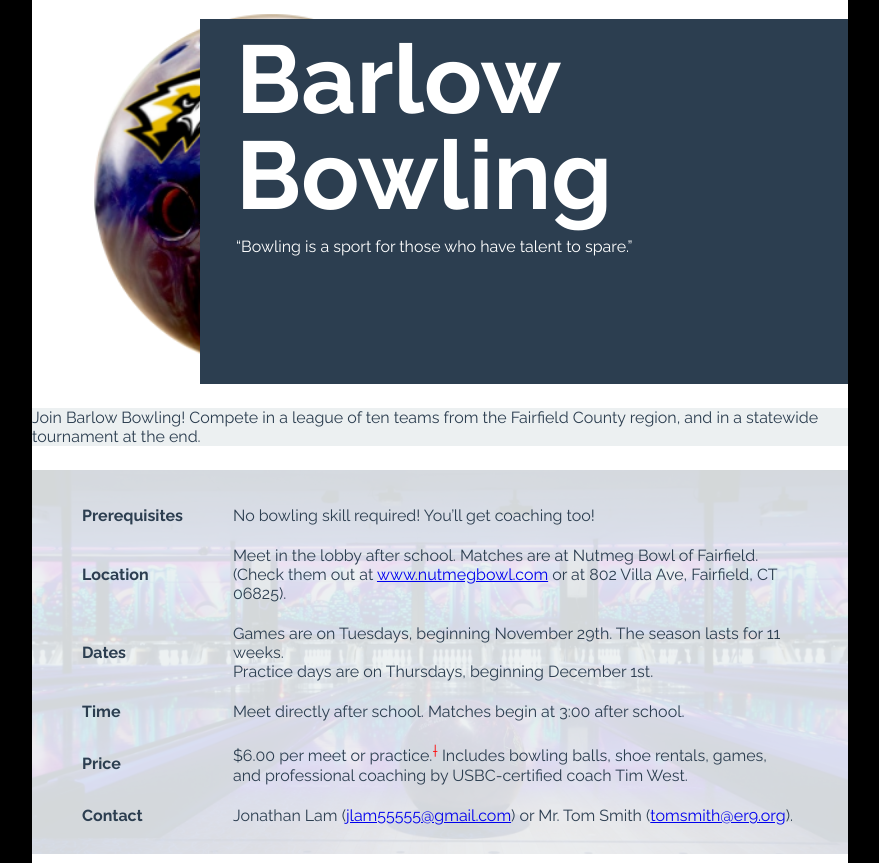
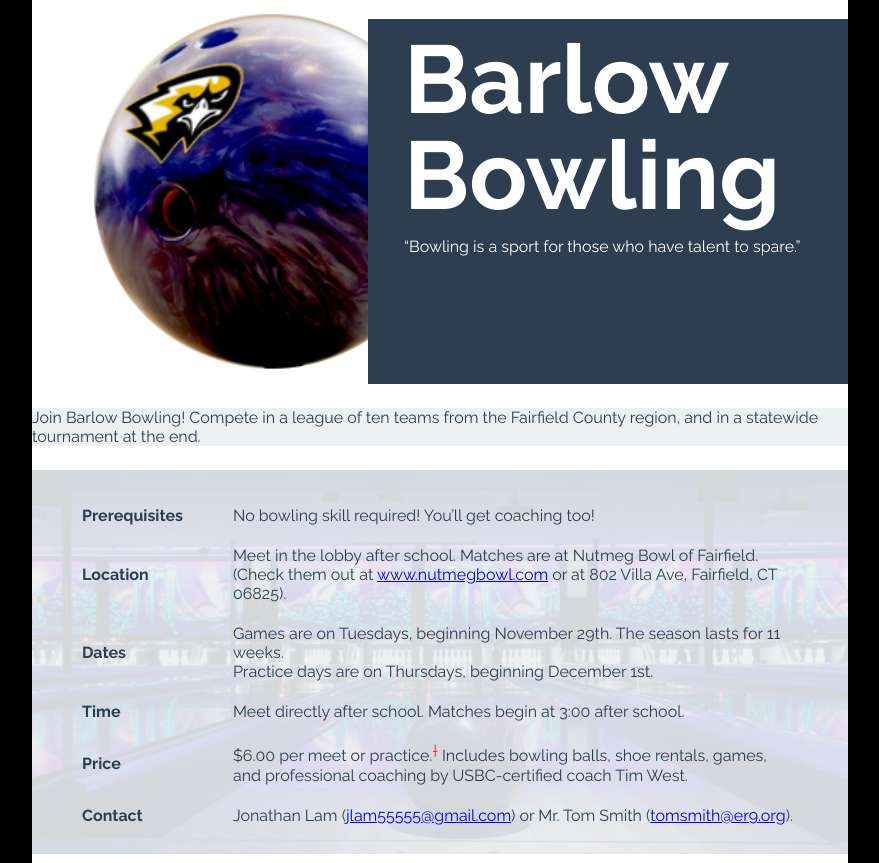
Before and after one commit to jlam55555/barlow-bowling-flyer, a plain HTML site: page index.html in a window 1280 px wide. Shown: the top 863 px of the page, without its empty margins (200-1079 px from the left). Drawn offline with Linux system fonts and the light colour scheme.

Commit message:
Update style.css

```diff
--- a/assets/style.css
+++ b/assets/style.css
@@ -34,7 +34,7 @@ div#header {
 div#cover {
   background-color: #2c3e50;
   height: 3.8in;
-  width: 6.75in;
+  width: 5in;
   right: 0;
   top: 0.2in;
   position: absolute;
```
